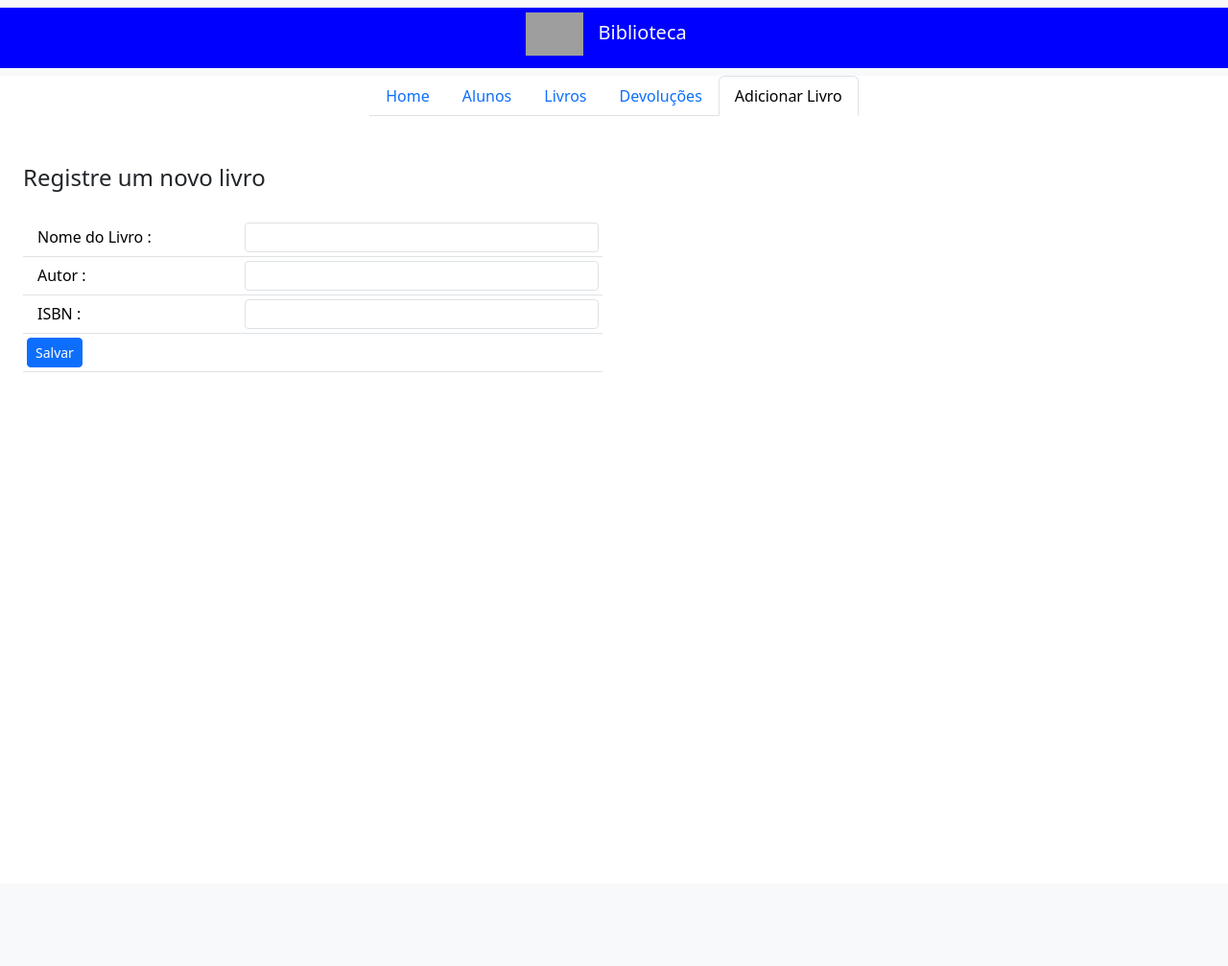
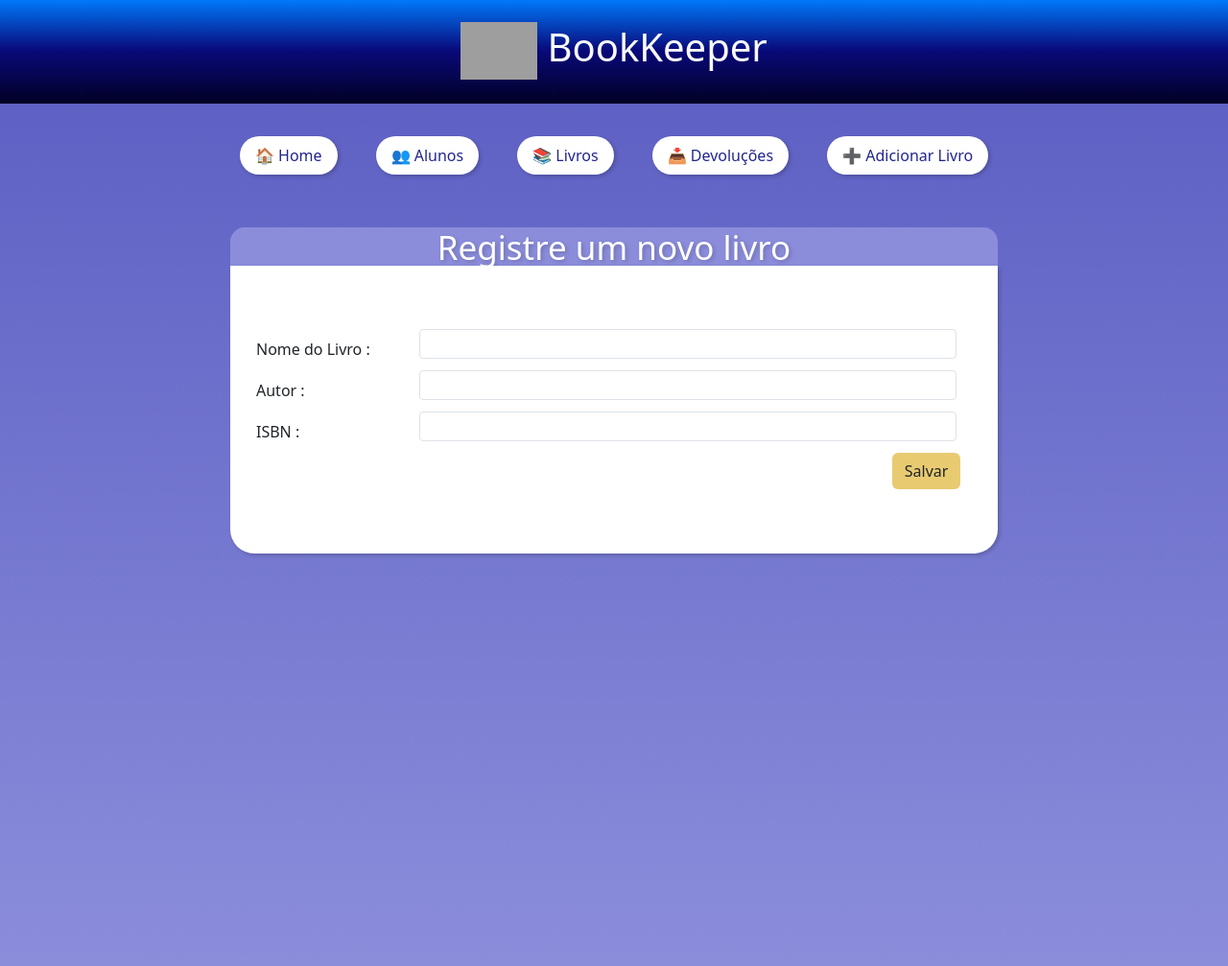
Before and after one commit to GustavoHcode/Biblioteca-BookKeeper, a Django app: page /books/add/ in a window 1280 px wide. Shown: the whole page at 96% size. Before the commit the page ends 388 px from the top, so only its background shows below. Run offline with Django 5.2, Linux system fonts and the light colour scheme; grey boxes are pictures that could not be loaded.

Commit message:
Atualização de Design ~

```diff
--- a/biblioteca_app/templates/add_books.html
+++ b/biblioteca_app/templates/add_books.html
@@ -5,39 +5,112 @@
 {% block main_content %}
 
 <div class="container-fluid d-flex flex-column align-items-center" style="height: 100vh;">
-    <div class="row justify-content-start align-items-center" style="margin-top: 50px; width: 100%;">
-        <div class="col-md-12">
+
             <h4>Registre um novo livro</h4>
-        </div>
-    </div>
 
-    <div class="row justify-content-start align-items-center" style="margin-top: 20px; width: 100%;">
-        <div class="col-md-6">
+    <div id="register_css" class="row justify-content-start align-items-center">
+
             <form id="addBookForm" name="addBookForm" method="POST" class="d-flex">
                 {% csrf_token %}
-                <table class="table table-sm">
+                <table>
                     <tr>
                         <td style="text-align: left; vertical-align: middle; padding-left: 15px;">Nome do Livro :</td>
-                        <td><input type="text" class="form-control form-control-sm" id="book_name" name="book_name"></td>
+                        <td id="bisonhada"><input style="width: 560px; margin-bottom: 10px;" type="text" class="form-control form-control-sm" name="book_name"></td>
                     </tr>
                     <tr>
                         <td style="text-align: left; vertical-align: middle; padding-left: 15px;">Autor :</td>
-                        <td><input type="text" class="form-control form-control-sm" id="author" name="author"></td>
+                        <td id="bisonhada"><input style="width: 560px; margin-bottom: 10px;" type="text" class="form-control form-control-sm" name="author"></td>
                     </tr>
                     <tr>
                         <td style="text-align: left; vertical-align: middle; padding-left: 15px;">ISBN :</td>
-                        <td><input type="text" class="form-control form-control-sm" id="isbn" name="isbn"></td>
+                        <td id="bisonhada"><input style="width: 560px; margin-bottom: 10px;" type="text" class="form-control form-control-sm" name="isbn"></td>
                     </tr>
                     <tr>
                         <td colspan="2">
-                            <button id="saveBookBtn" class="btn btn-primary btn-sm" type="submit">Salvar</button>
+                            <button id="saveBookBtn" class="btn" type="submit">Salvar</button>
                         </td>
                     </tr>
                 </table>
             </form>
-        </div>
+
     </div>
 </div>
+
+<style>
+
+    body{
+        background: rgb(89,92,193);
+        background: linear-gradient(180deg, rgba(89,92,193,1) 0%, rgba(139,141,219,1) 100%);
+
+    }
+
+    h4{
+        font-size: 35px;
+        border: none;
+        margin-top: 30px;
+        padding: 0 40px;
+        color: #fff;
+        text-shadow: 2px 2px 4px rgba(0, 0, 0, 0.2);
+        background-color: #8B8DDB;
+        border-radius: 15px;
+        border-bottom-left-radius: 0px;
+        border-bottom-right-radius: 0px;
+        width: 800px;
+        text-align: center;
+        margin-bottom: -15px;
+    }
+
+    #bisonhada{
+        padding-left: 50px;
+    }
+
+    #saveBookBtn{
+        background-color: #E8CB71;
+        margin-left: 91%;
+    }
+
+    #saveBookBtn:hover {
+        color: #fff;
+        background-color: #8B8DDB;
+    }
+
+    #btnsearch_css{
+        background-color: #E8CB71;
+        border: none;
+    }
+
+    #btnsearch_css:hover {
+        color: #fff;
+        background-color: #8B8DDB;
+    }
+
+
+    #register_css{
+        background-color: #ffffff;
+        border-radius: 25px;
+        border-top-left-radius: 0px;
+        border-top-right-radius: 0px;
+        margin: 1% 4px 4px;
+        margin-bottom: 50px;
+        display: flex;
+        position: relative;
+        align-items: center;
+        box-shadow: 2px 2px 4px rgba(0, 0, 0, 0.2);
+        height: 300px;
+        width: 800px;
+    }
+
+    #search_css{
+        background-color: #ffffff;
+        align-items: center;
+        box-shadow: 2px 2px 4px rgba(0, 0, 0, 0.2);
+        padding: 20px 40px;
+        margin: 0.5em 10px;
+        width: 100%;
+        box-sizing:border-box;
+    }
+
+</style>
 
 {% endblock %}
 
--- a/biblioteca_app/templates/index.html
+++ b/biblioteca_app/templates/index.html
@@ -14,31 +14,32 @@
 <script src="https://cdn.jsdelivr.net/npm/bootstrap@5.3.3/dist/js/bootstrap.min.js" integrity="sha384-0pUGZvbkm6XF6gxjEnlmuGrJXVbNuzT9qBBavbLwCsOGabYfZo0T0to5eqruptLy" crossorigin="anonymous"></script>
 <script src="https://ajax.googleapis.com/ajax/libs/jquery/1.12.4/jquery.min.js"></script>
 
-<nav class="navbar bg-body-tertiary">
-    <div class="container-fluid justify-content-center align-items-center" style="background: #0000FF">
+<nav class="navbar">
+    <div class="container-fluid justify-content-center align-items-center"
+    style="background: rgb(2,0,36); background: linear-gradient(360deg, rgba(2,0,36,1) 0%, rgb(9, 9, 121) 50%, rgba(0,125,255,1) 100%);">
         <span class="navbar-brand lb-1 h3 text-light">
-            <img src="{% static '/escola_logo.png'%}" alt="#" Height="45" style="margin-right: 10px;">
-            Biblioteca
+            <img src="https://i.imgur.com/jzDTvb7.png" alt="#" height='60px'>
+            BookKeeper
         </span>
     </div>
 </nav>
 
 <div class="container-fluid d-flex justify-content-center align-items-center">
-    <ul class="nav nav-tabs">
+    <ul class="nav">
         <li class="nav-item">
-            <a class="nav-link {% if current_tab == 'home' %}active{% endif %}" href="/home">Home</a>
+            <a class="nav-link {% if current_tab == 'home' %}active{% endif %}" href="/home">🏠 Home</a>
         </li>
         <li class="nav-item">
-            <a class="nav-link {% if current_tab == 'readers' %}active{% endif %}" href="/readers">Alunos</a>
+            <a class="nav-link {% if current_tab == 'readers' %}active{% endif %}" href="/readers">👥 Alunos</a>
         </li>
         <li class="nav-item">
-            <a class="nav-link {% if current_tab == 'books' %}active{% endif %}" href="/books">Livros</a>
+            <a class="nav-link {% if current_tab == 'books' %}active{% endif %}" href="/books">📚 Livros</a>
         </li>
         <li class="nav-item">
-            <a class="nav-link {% if current_tab == 'returns' %}active{% endif %}" href="/returns">Devoluções</a>
+            <a class="nav-link {% if current_tab == 'returns' %}active{% endif %}" href="/returns">📥 Devoluções</a>
         </li>
         <li class="nav-item">
-            <a class="nav-link {% if current_tab == 'add_book' %}active{% endif %}" href="/books/add">Adicionar Livro</a>
+            <a class="nav-link {% if current_tab == 'add_book' %}active{% endif %}" href="/books/add">➕ Adicionar Livro</a>
         </li>
     </ul>
 </div>
@@ -55,5 +56,39 @@
     });
 </script>
 
+<style>
+
+    .nav-item:hover {
+    background-color: #E8CB71;
+    }
+
+    .navbar{
+        margin-top: -10px;
+    }
+
+    .navbar-brand{
+        margin: 0.5em 10px;
+        font-size: 40px;
+    }
+
+    .nav-item{
+        background-color: #ffffff;
+        border-radius: 25px;
+        border-style: none;
+        margin: 1.6em 20px;
+        box-shadow: 2px 2px 4px rgba(0, 0, 0, 0.2);
+    }
+
+    .nav-link{
+        color: #23268E;
+
+    }
+
+
+
+</style>
+
+
+
 </body>
 </html>
```
Also changed, not shown: biblioteca_app/templates/books.html (+44 -19 lines), biblioteca_app/templates/home.html (+36 -2 lines), biblioteca_app/templates/readers.html (+105 -26 lines).
